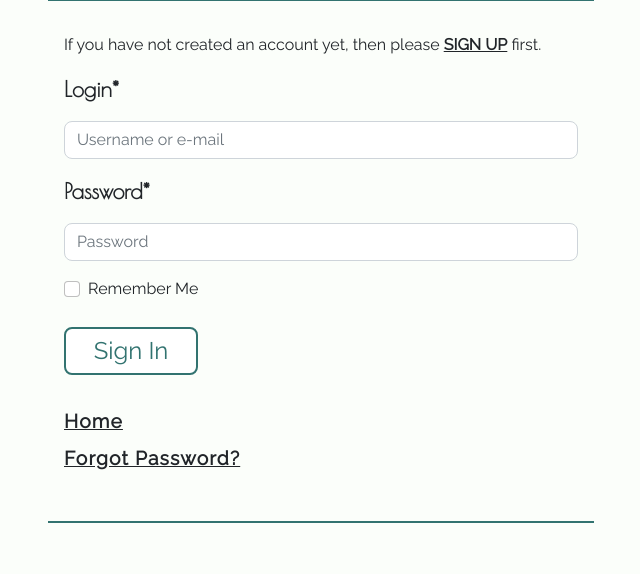
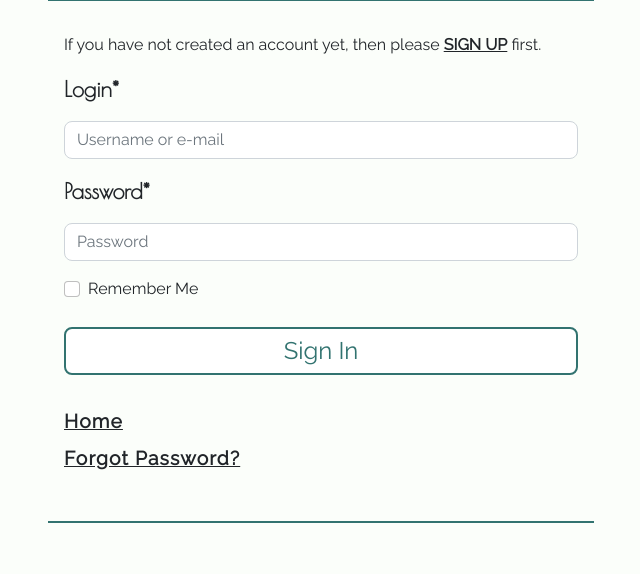
Before and after one commit to liammcluckie/cbd-shield, a Django app: page /accounts/login/ in a window 1280 px wide. Shown: the part 352-926 px from the top of the page, without its empty margins (319-959 px from the left). Run offline with Django 3.2, Linux system fonts and the light colour scheme; some libraries are stand-ins or nearby versions.

Commit message:
Fix missing styles on allauth password reset

```diff
--- a/static/css/base.css
+++ b/static/css/base.css
@@ -1937,7 +1937,8 @@ header {
     color: var(--primary--dark)!important;
 }
 
-.allauth-inner-content > form > button {
+.allauth-inner-content > form > button,
+.allauth-inner-content > form > input[type=submit] {
     background-color: var(--white);
     outline: none;
     border: 2px solid var(--secondary);
@@ -1945,7 +1946,7 @@ header {
     color: var(--secondary);
     font-size: 1.5rem;
     padding: 0.25rem 0;
-    width: 8.375rem;
+    width: 100%;
     border-radius: 8px;
     transition: all 0.3s linear 0s;
     display: inline-block;
@@ -1954,7 +1955,8 @@ header {
     margin: 1.5rem 0;
 }
 
-.allauth-inner-content > form > button::before {
+.allauth-inner-content > form > button::before,
+.allauth-inner-content > form > input[type=submit]::before {
     content: "\f06c";
     font-family: FontAwesome;
     font-size: 15px;
@@ -1973,11 +1975,13 @@ header {
     text-align: center;
 }
 
-.allauth-inner-content > form > button:hover {
+.allauth-inner-content > form > button:hover,
+.allauth-inner-content > form > input[type=submit]:hover {
     text-indent: -30px;
 }
 
-.allauth-inner-content > form > button:hover::before {
+.allauth-inner-content > form > button:hover::before,
+.allauth-inner-content > form > input[type=submit]:hover::before {
     right: 0;
     text-indent: 0px;
 }
```
